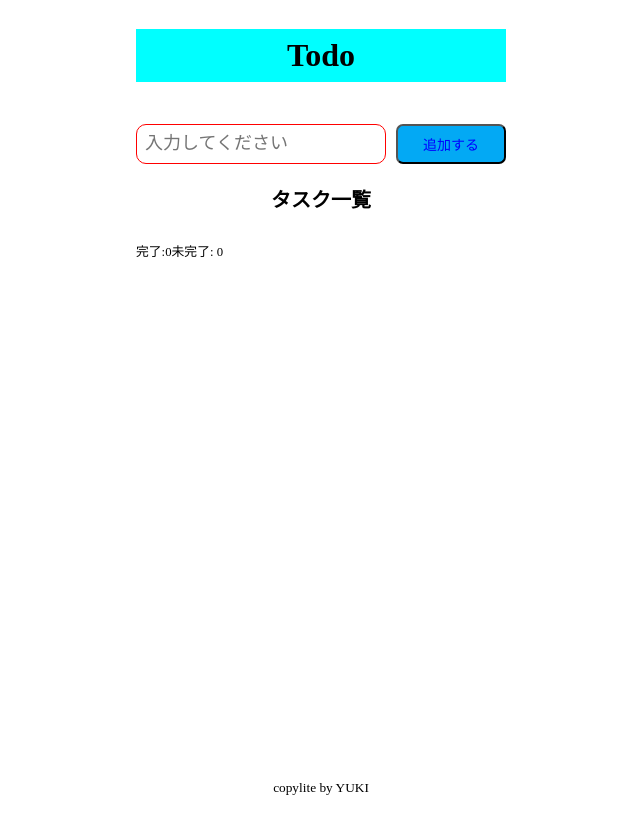
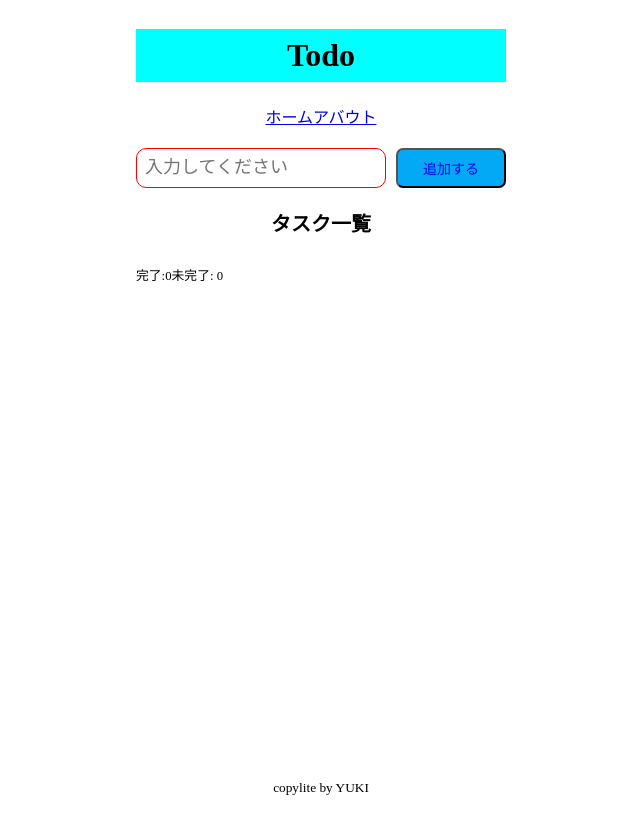
Before and after one commit to yuki178504/my-vite-todo, a Vue app: page / in a window 1280 px wide. Shown: the whole page, without its empty margins (319-959 px from the left). Built offline with nearby package versions, Linux system fonts and the light colour scheme.

Commit message:
[add]ホーム画面にリンクを追加

```diff
--- a/src/App.vue
+++ b/src/App.vue
@@ -6,6 +6,10 @@ import TheFooter from './components/TheFooter.vue';
 <template>
   <div class="wrap">
     <TheHeader />
+    <nav>
+      <router-link to="/">ホーム</router-link>
+      <router-link to="about">アバウト</router-link>
+    </nav>
     <main class="main"><router-view /></main>
     <TheFooter />
   </div>
```
